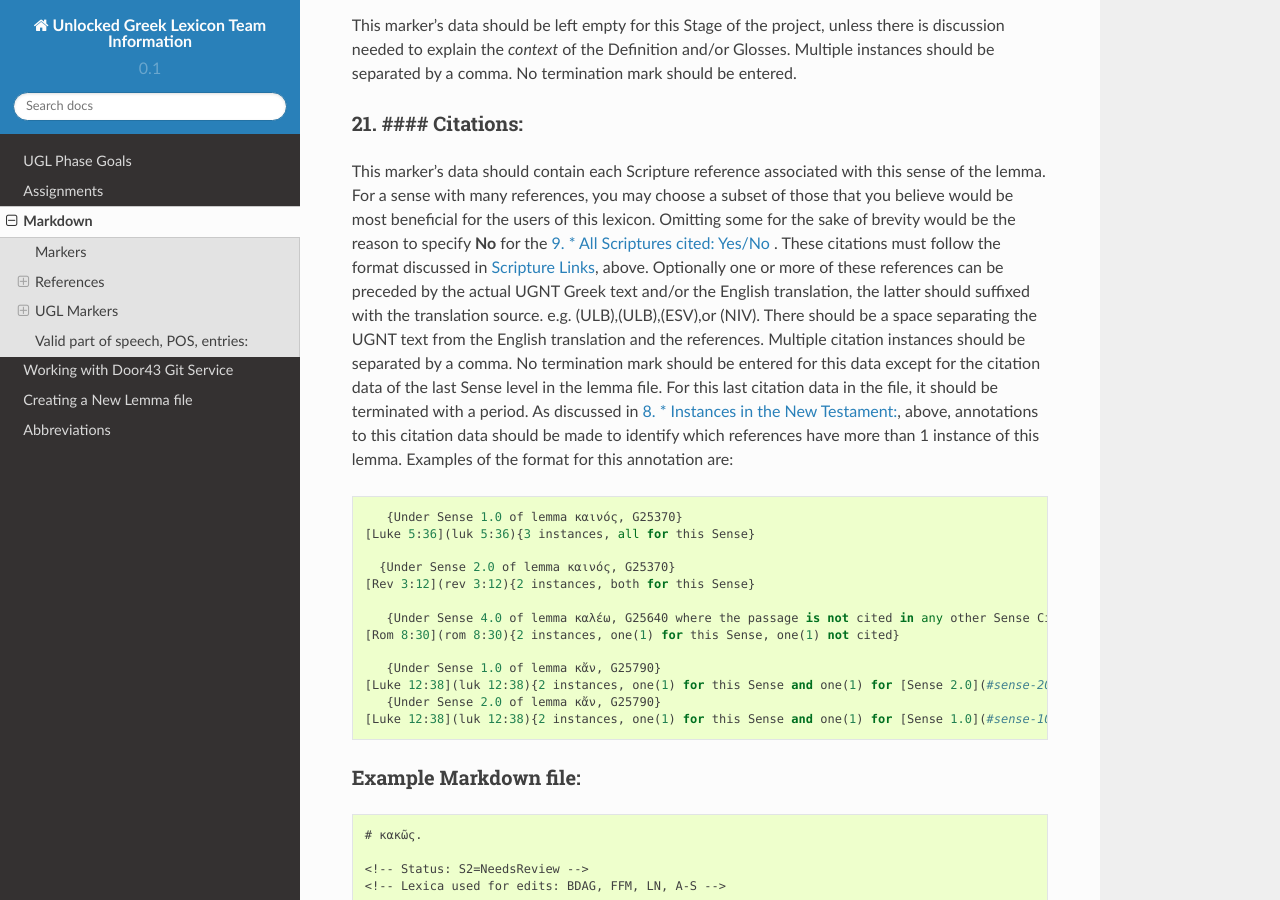
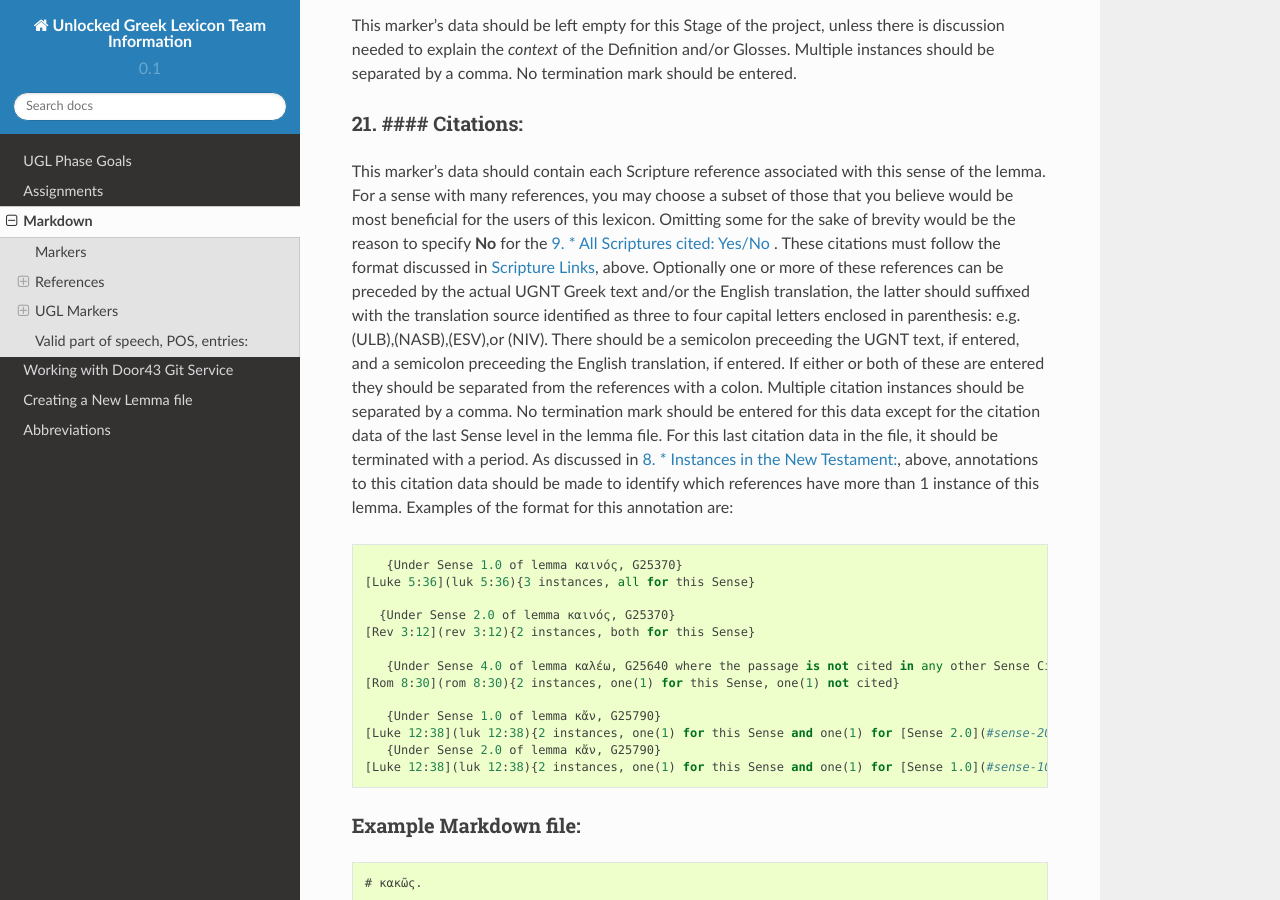
Before and after one commit to unfoldingWord-dev/Unlocked-Greek-Lexicon-Info, a Sphinx documentation site: the page built from docs/markdown.rst, in a window 1280 px wide and 900 px high, scrolled down 9001 px. Built offline with Sphinx 7.4.7 and the Read the Docs theme 2.0.0, drawn with Linux system fonts in a browser that asks for light colours.

Commit message:
Change Citation Data separator characters

```diff
--- a/docs/markdown.rst
+++ b/docs/markdown.rst
@@ -256,7 +256,7 @@ This marker's data should be left empty for this Stage of the project, unless th
 
 21. #### Citations:
 ^^^^^^^^^^^^^^^^^^^
-This marker's data should contain each Scripture reference associated with this sense of the lemma. For a sense with many references, you may choose a subset of those that you believe would be most beneficial for the users of this lexicon. Omitting some for the sake of brevity would be the reason to specify **No** for the `9. * All Scriptures cited: Yes/No`_ . These citations must follow the format discussed in `Scripture Links`_, above. Optionally one or more of these references can be preceded by the actual UGNT Greek text and/or the English translation, the latter should suffixed with the translation source. e.g. (ULB),(ULB),(ESV),or (NIV). There should be a space separating the UGNT text from the English translation and the references. Multiple citation instances should be separated by a comma. No termination mark should be entered for this data except for the citation data of the last Sense level in the lemma file. For this last citation data in the file, it should be terminated with a period. As discussed in `8. * Instances in the New Testament: <count>`_, above, annotations to this citation data should be made to identify which references have more than 1 instance of this lemma. Examples of the format for this annotation are:
+This marker's data should contain each Scripture reference associated with this sense of the lemma. For a sense with many references, you may choose a subset of those that you believe would be most beneficial for the users of this lexicon. Omitting some for the sake of brevity would be the reason to specify **No** for the `9. * All Scriptures cited: Yes/No`_ . These citations must follow the format discussed in `Scripture Links`_, above. Optionally one or more of these references can be preceded by the actual UGNT Greek text and/or the English translation, the latter should suffixed with the translation source identified as three to four capital letters enclosed in parenthesis: e.g. (ULB),(NASB),(ESV),or (NIV). There should be a semicolon preceeding the UGNT text, if entered, and a semicolon preceeding the English translation, if entered. If either or both of these are entered they should be separated from the references with a colon. Multiple citation instances should be separated by a comma. No termination mark should be entered for this data except for the citation data of the last Sense level in the lemma file. For this last citation data in the file, it should be terminated with a period. As discussed in `8. * Instances in the New Testament: <count>`_, above, annotations to this citation data should be made to identify which references have more than 1 instance of this lemma. Examples of the format for this annotation are:
 ::
 
      {Under Sense 1.0 of lemma καινός, G25370}
```
